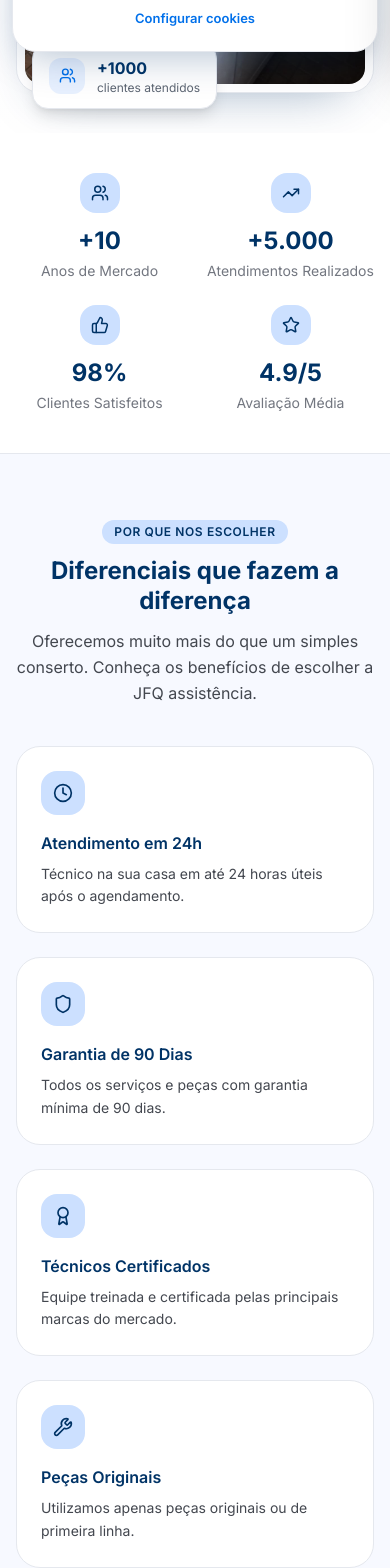
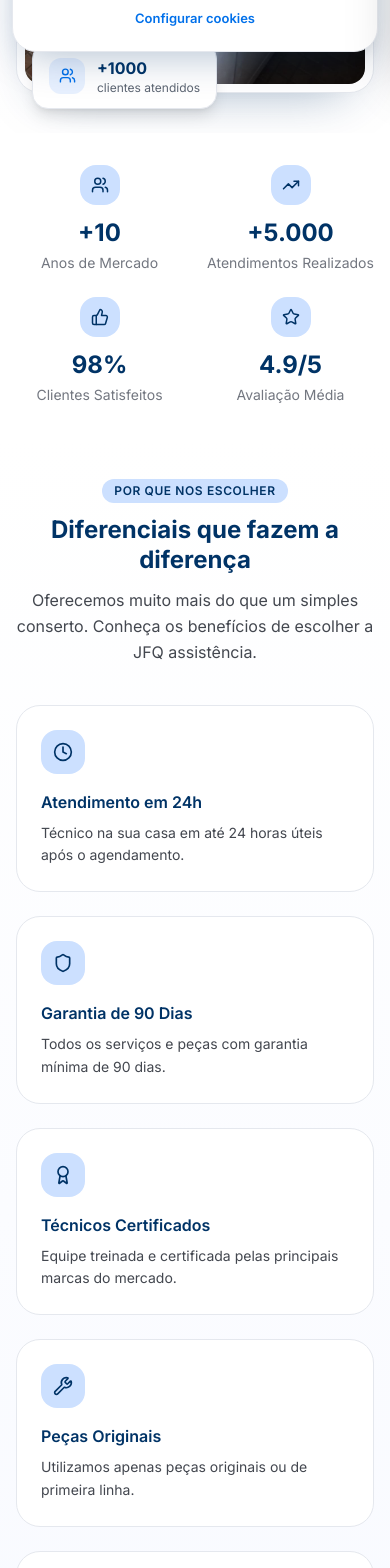
Before and after one commit to QueirozMoura/assistencia-tecnica, a React (Vite) app in the folder frontend/: page / in a window 390 px wide. Shown: the part 780-2348 px from the top of the page. Built offline with nearby package versions, Linux system fonts and the light colour scheme; no server answers.

Commit message:
style: update Home page sections for improved layout and responsiveness; enhance visual presentation and spacing

```diff
--- a/frontend/src/pages/Home.jsx
+++ b/frontend/src/pages/Home.jsx
@@ -206,8 +206,8 @@ export default function Home() {
       </section>
 
       {/* ── STATS ── */}
-      <section className="bg-white border-b border-[#e5e8ee]">
-        <div className="container-max py-10">
+      <section className="bg-white">
+        <div className="container-max py-8 sm:py-10">
           <div className="grid grid-cols-2 lg:grid-cols-4 gap-6">
             {stats.map((stat, i) => {
               const Icon = statIcons[i];
@@ -229,7 +229,7 @@ export default function Home() {
       </section>
 
       {/* ── BENEFÍCIOS ── */}
-      <section className="py-16 bg-[#f7f9ff]">
+      <section className="py-10 sm:py-14 lg:py-16 bg-gradient-to-b from-white to-[#f7f9ff]">
         <div className="container-max">
           <SectionHeader
             badge="Por que nos escolher"
@@ -254,7 +254,7 @@ export default function Home() {
       </section>
 
       {/* ── CATEGORIAS ── */}
-      <section className="py-16 bg-white">
+      <section className="py-10 sm:py-14 lg:py-16 bg-gradient-to-b from-[#f7f9ff] to-white">
         <div className="container-max">
           <SectionHeader
             badge="Nosso Catálogo"
@@ -313,9 +313,9 @@ export default function Home() {
       </section>
 
       {/* ── PRODUTOS EM DESTAQUE ── */}
-      <section className="py-16 bg-[#f7f9ff]">
+      <section className="py-10 sm:py-14 lg:py-16 bg-gradient-to-b from-white to-[#f7f9ff]">
         <div className="container-max">
-          <div className="flex items-end justify-between mb-10">
+          <div className="flex items-end justify-between">
             <SectionHeader
               badge="Destaques"
               title="Produtos em Destaque"
@@ -391,7 +391,7 @@ export default function Home() {
       </section>
 
       {/* ── ASSISTÊNCIA TÉCNICA ── */}
-      <section className="py-16 bg-white">
+      <section className="py-10 sm:py-14 lg:py-16 bg-gradient-to-b from-[#f7f9ff] to-white">
         <div className="container-max">
           <SectionHeader
             badge="Assistência Técnica"
@@ -415,7 +415,7 @@ export default function Home() {
       </section>
 
       {/* ── MARCAS ── */}
-      <section className="py-14 bg-[#f7f9ff] border-y border-[#e5e8ee]">
+      <section className="py-10 sm:py-12 bg-gradient-to-b from-white to-[#f7f9ff]">
         <div className="container-max">
           <SectionHeader
             badge="Marcas Atendidas"
@@ -456,7 +456,7 @@ export default function Home() {
       </section>
 
       {/* ── DEPOIMENTOS ── */}
-      <section className="py-16 bg-[#001e40]" id="depoimentos">
+      <section className="py-10 sm:py-14 lg:py-16 bg-[#001e40]" id="depoimentos">
         <div className="container-max">
           <SectionHeader
             badge="Depoimentos"
@@ -504,7 +504,7 @@ export default function Home() {
       </section>
 
       {/* ── FAQ ── */}
-      <section className="py-16 bg-white">
+      <section className="py-10 sm:py-14 lg:py-16 bg-white">
         <div className="container-max">
           <SectionHeader
             badge="Dúvidas Frequentes"
@@ -548,7 +548,7 @@ export default function Home() {
       </section>
 
       {/* ── NEWSLETTER ── */}
-      <section className="py-16 bg-gradient-to-r from-[#003366] to-[#0070ea]">
+      <section className="py-10 sm:py-14 lg:py-16 bg-gradient-to-r from-[#003366] to-[#0070ea]">
         <div className="container-max text-center">
           <span className="inline-block bg-white/20 text-white text-xs font-semibold px-3 py-1 rounded-full mb-4 uppercase tracking-wider">
             Newsletter
@@ -591,7 +591,7 @@ export default function Home() {
       </section>
 
       {/* ── CTA FINAL ── */}
-      <section className="py-12 bg-[#f7f9ff] border-t border-[#e5e8ee]">
+      <section className="py-10 sm:py-12 bg-[#f7f9ff]">
         <div className="container-max text-center">
           <h2 className="text-xl font-bold text-[#003366] mb-2">
             Precisa de assistência técnica agora?
```
